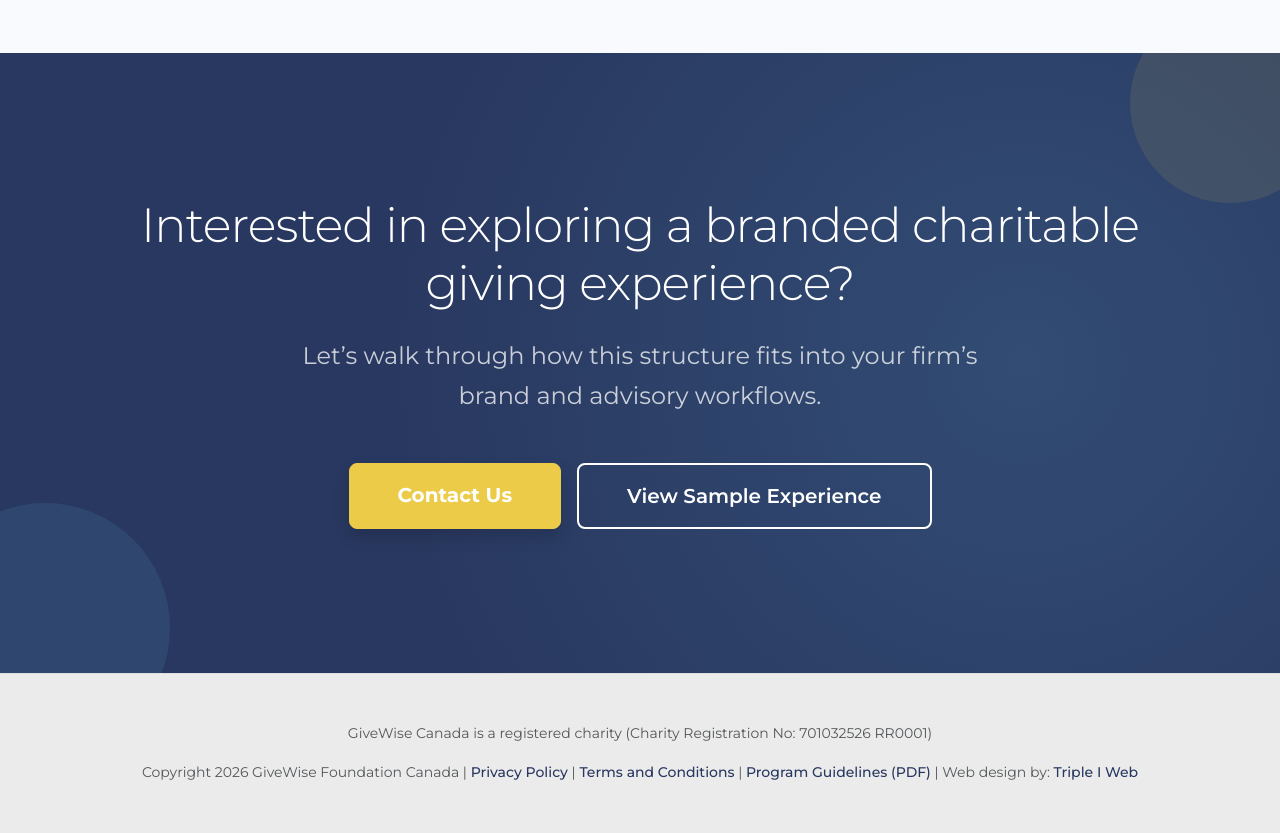
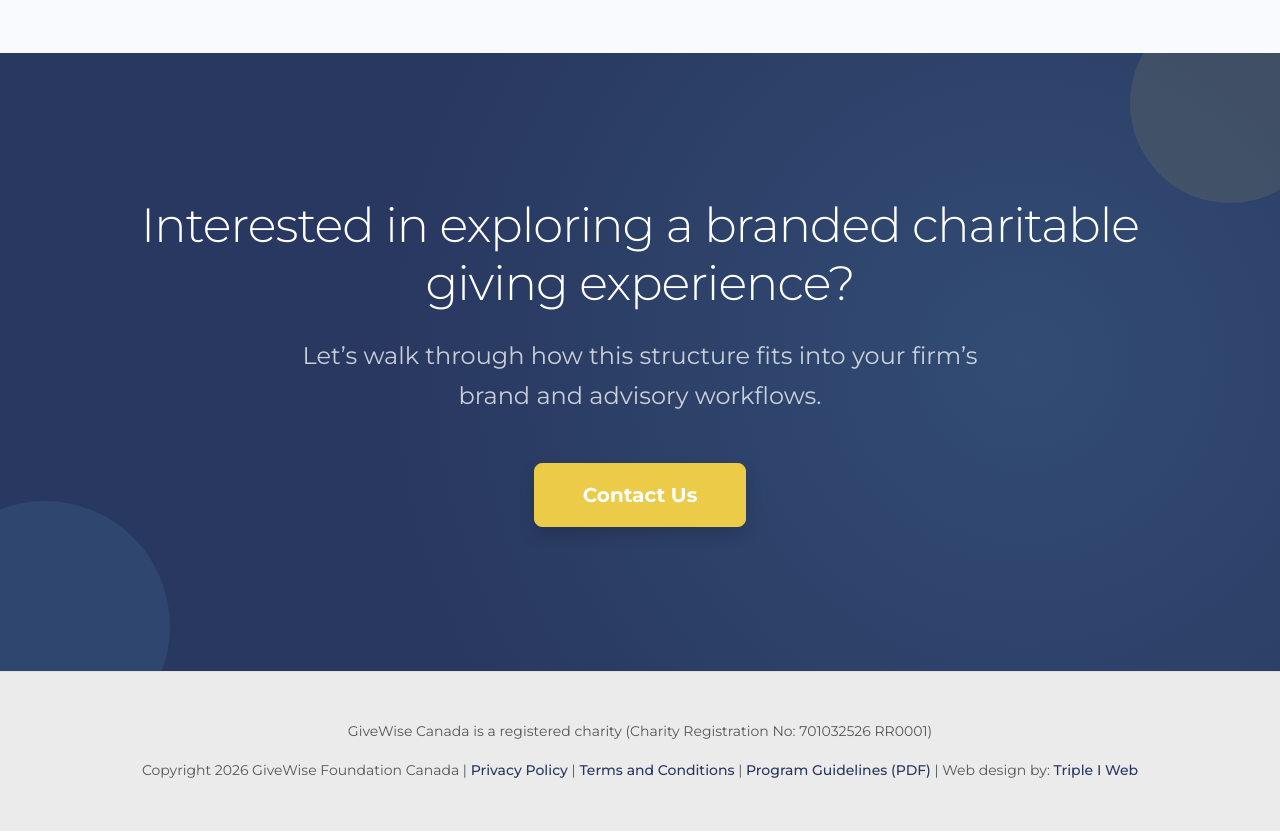
Before and after one commit to FlightPathMgmt/givewise-whitelabel, a website built with Vite: page index.html in a window 1280 px wide. Shown: the part 5124-5957 px from the top of the page. Built offline with nearby package versions, Linux system fonts and the light colour scheme.

Commit message:
Remove View Sample Experience button from bottom CTA section

```diff
--- a/index.html
+++ b/index.html
@@ -380,7 +380,6 @@
 
                 <div class="d-flex flex-wrap justify-content-center gap-3">
                     <a id="btn-final-book" href="#" data-bs-toggle="modal" data-bs-target="#contactModal" class="btn btn-gold btn-lg px-5 py-3 text-white fw-bold shadow">Contact Us</a>
-                    <a id="btn-final-view" href="https://westwynridge-demo.givewise.ca/" target="_blank" class="btn btn-outline-white btn-lg px-5 py-3">View Sample Experience</a>
                 </div>
             </div>
         </section>
```
